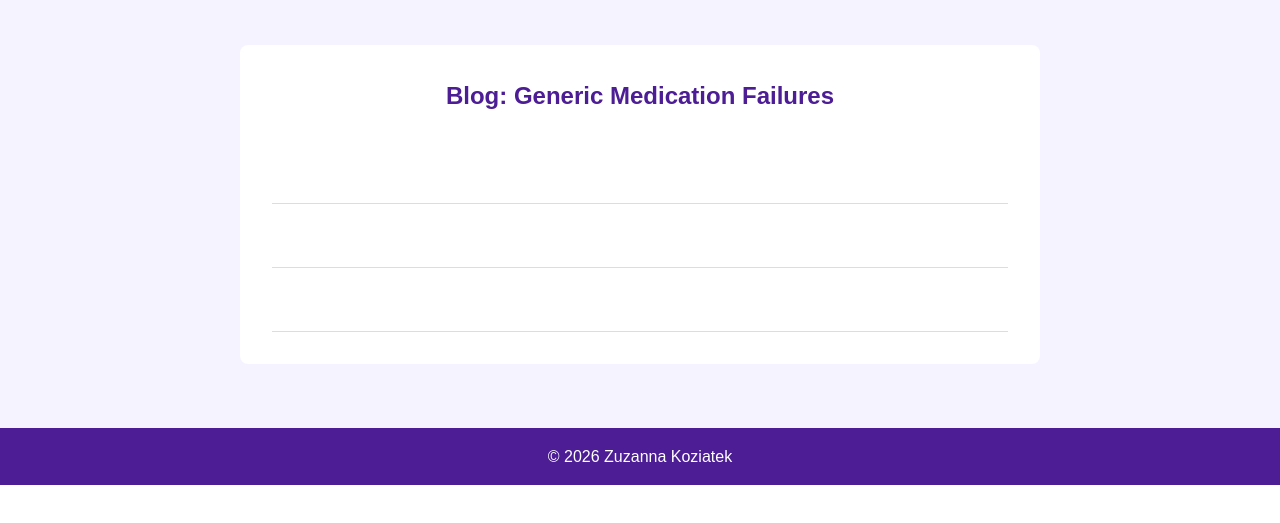
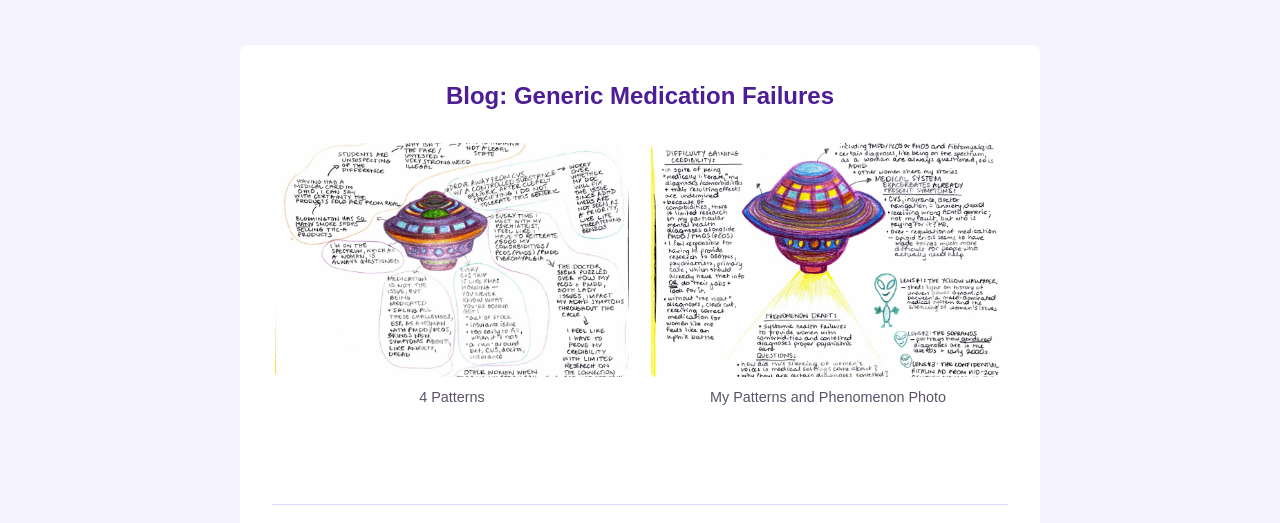
Before and after one commit to zuz-arts/koziatek, a plain HTML site: page unit-1.html in a window 1280 px wide. Shown: the part 673-1196 px from the top of the page. Before the commit the page ends 1158 px from the top, so only its background shows below. Drawn offline with Linux system fonts and the light colour scheme.

Commit message:
Add clickable side-by-side images to Unit 1 blog

```diff
--- a/unit-1.html
+++ b/unit-1.html
@@ -108,6 +108,40 @@
       text-align: center;
     }
 
+    .image-gallery {
+      display: grid;
+      gap: 1rem;
+      grid-template-columns: repeat(2, minmax(0, 1fr));
+      margin-bottom: 2rem;
+    }
+
+    .image-gallery a {
+      display: block;
+    }
+
+    .image-gallery img {
+      border: 3px solid transparent;
+      border-radius: 0.5rem;
+      display: block;
+      height: 240px;
+      object-fit: cover;
+      transition: transform 0.2s ease, border-color 0.2s ease;
+      width: 100%;
+    }
+
+    .image-gallery img:hover,
+    .image-gallery img:focus {
+      border-color: var(--purple);
+      transform: scale(1.03);
+    }
+
+    .image-caption {
+      color: #5b5268;
+      font-size: 0.9rem;
+      margin-top: 0.4rem;
+      text-align: center;
+    }
+
     .paragraph-space {
       border-bottom: 1px solid #ddd6fe;
       min-height: 4rem;
@@ -118,6 +152,18 @@
       color: white;
       padding: 1rem;
       text-align: center;
+    }
+
+    @media (max-width: 600px) {
+      nav {
+        align-items: flex-start;
+        flex-direction: column;
+        gap: 0.75rem;
+      }
+
+      .image-gallery {
+        grid-template-columns: 1fr;
+      }
     }
   </style>
 </head>
@@ -145,6 +191,22 @@
 
     <section class="content blog-post" aria-labelledby="blog-title">
       <h2 id="blog-title">Blog: Generic Medication Failures</h2>
+
+      <div class="image-gallery" aria-label="Blog images">
+        <figure>
+          <a href="4%20Patterns.jpg" target="_blank" rel="noopener" aria-label="Open 4 Patterns image in a larger view">
+            <img src="4%20Patterns.jpg" alt="Four patterns" loading="lazy">
+          </a>
+          <figcaption class="image-caption">4 Patterns</figcaption>
+        </figure>
+        <figure>
+          <a href="999%20My%20Patterns%20and%20Phenomenon%20Photo.jpg" target="_blank" rel="noopener" aria-label="Open My Patterns and Phenomenon Photo image in a larger view">
+            <img src="999%20My%20Patterns%20and%20Phenomenon%20Photo.jpg" alt="My patterns and phenomenon photo" loading="lazy">
+          </a>
+          <figcaption class="image-caption">My Patterns and Phenomenon Photo</figcaption>
+        </figure>
+      </div>
+
       <p class="paragraph-space"></p>
       <p class="paragraph-space"></p>
       <p class="paragraph-space"></p>
```
